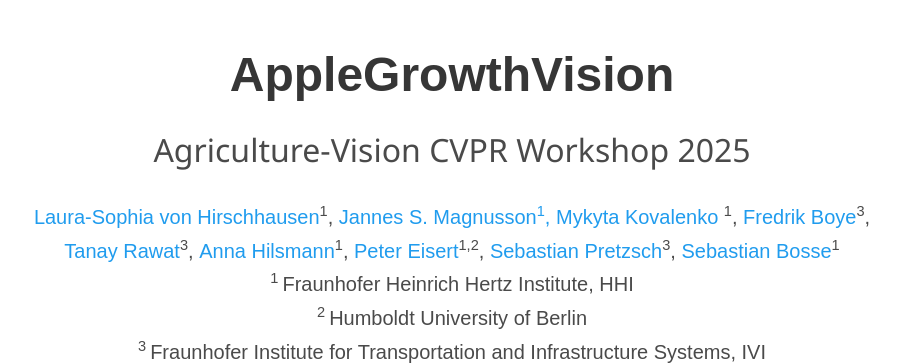
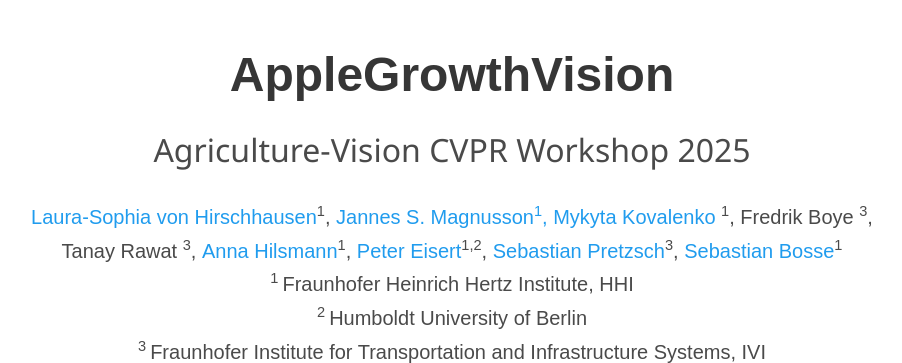
Before and after one commit to fraunhoferhhi/AppleGrowthVision, a plain HTML site: page project-page/index.html in a window 1280 px wide. Shown: the top 363 px of the page, without its empty margins (188-1090 px from the left). Drawn offline with nearby package versions, Linux system fonts and the light colour scheme; some icons are missing; a web font is replaced by a local one.

Commit message:
deleted links in authors

```diff
--- a/project-page/index.html
+++ b/project-page/index.html
@@ -56,55 +56,36 @@
                             <div class="is-size-5 publication-authors">
                 <!-- Paper authors -->
                 <span class="author-block">
-                  <a href="https://www.linkedin.com/in/laura-von-hirschhausen/" target="_blank"
-                    >Laura-Sophia von Hirschhausen</a><sup><small>1</small></sup>,
+                  <a href="https://www.linkedin.com/in/laura-von-hirschhausen/" target="_blank">
+                    Laura-Sophia von Hirschhausen</a><sup><small>1</small></sup>, </span>
 
-                  <!-- Jannes -->
-                </span>
                 <span class="author-block">
-                  <a href="https://www.hhi.fraunhofer.de/en/departments/vit/research-groups/computer-vision-graphics/team/jannes-s-magnusson.html" target="_blank"
-                    >Jannes S. Magnusson<a><sup><small>1</small></sup>,
+                  <a href="https://www.hhi.fraunhofer.de/en/departments/vit/research-groups/computer-vision-graphics/team/jannes-s-magnusson.html" target="_blank">
+                    Jannes S. Magnusson<a><sup><small>1</small></sup>, </span>
 
-                  <!-- Nikita -->
-                </span>
                 <span class="author-block">
-                  <a href="https://www.hhi.fraunhofer.de/en/departments/vit/research-groups/interactive-cognitive-systems/team/kovalenko.html" target="_blank"
-                    >Mykyta Kovalenko</a>
-                    <sup><small>1</small></sup>,
+                  <a href="https://www.hhi.fraunhofer.de/en/departments/vit/research-groups/interactive-cognitive-systems/team/kovalenko.html" target="_blank">Mykyta Kovalenko</a>
+                    <sup><small>1</small></sup>, </span>
 
-                  <!-- Fredrik -->
-                </span>
-                <span class="author-block">
-                  <a href="" target="_blank"
-                    >Fredrik Boye</a><sup><small>3</small></sup>,
+                <span class="author-block"> Fredrik Boye <sup><small>3</small></sup>, </span>
 
-                  <!-- Tanay -->
-                </span>
-                <span class="author-block">
-                  <a href="" target="_blank"
-                    >Tanay Rawat</a><sup><small>3</small></sup>,
+                <span class="author-block"> Tanay Rawat <sup><small>3</small></sup>, </span>
 
-                  <!-- Anna -->
-                </span>
                 <span class="author-block">
                   <a href="https://iphome.hhi.de/hilsmann/index.htm" target="_blank">
-                    Anna Hilsmann</a><sup><small>1</small></sup>,
+                    Anna Hilsmann</a><sup><small>1</small></sup>, </span>
 
-                  <!-- Peter -->
-                </span>
                 <span class="author-block">
-                  <a href="https://iphome.hhi.de/eisert/" target="_blank">Peter Eisert</a><sup><small>1,2</small></sup>
-                </span>,
+                  <a href="https://iphome.hhi.de/eisert/" target="_blank">
+                    Peter Eisert</a><sup><small>1,2</small></sup>, </span>
 
-                  <!-- Sebastian P. -->
+               <span class="author-block">
+                  <a href="https://publica.fraunhofer.de/entities/person/8c09f987-12c7-467d-9acd-921be0ed4fbc" target="_blank">
+                    Sebastian Pretzsch</a><sup><small>3</small></sup>, </span>
+
                 <span class="author-block">
-                  <a href="https://publica.fraunhofer.de/entities/person/8c09f987-12c7-467d-9acd-921be0ed4fbc" target="_blank">Sebastian Pretzsch</a><sup><small>3</small></sup>
-                </span>,
-
-                  <!-- Sebastian -->
-                <span class="author-block">
-                  <a href="https://www.hhi.fraunhofer.de/abteilungen/vit/forschungsgruppen/interaktive-und-kognitive-systeme/team/bosse.html" target="_blank">Sebastian Bosse</a><sup><small>1</small></sup>
-                </span>
+                  <a href="https://www.hhi.fraunhofer.de/abteilungen/vit/forschungsgruppen/interaktive-und-kognitive-systeme/team/bosse.html" target="_blank">
+                    Sebastian Bosse</a><sup><small>1</small></sup> </span>
               </div>
 
               <div class="is-size-5 publication-authors">
```
